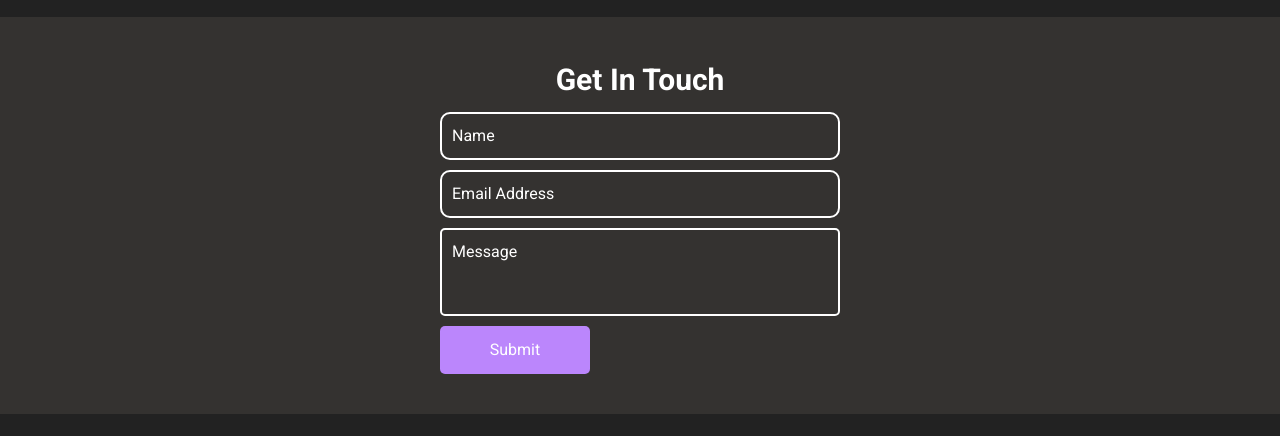
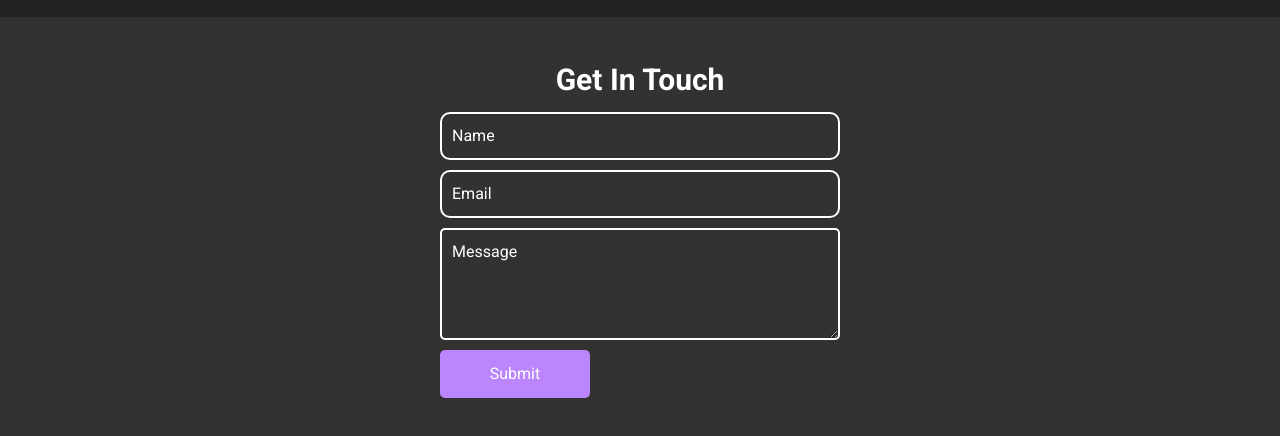
Before and after one commit to logisparktech/nk-photography-portfolio-site, a plain HTML site: page nk-photography-site/index.html in a window 1280 px wide. Shown: the part 2378-2814 px from the top of the page. Drawn offline with nearby package versions, Linux system fonts and the light colour scheme.

Commit message:
fill-in and place holder section fixed

```diff
--- a/nk-photography-site/index.html
+++ b/nk-photography-site/index.html
@@ -158,10 +158,10 @@
     <div class="get-in-touch-section">
       <p class="get-in-touch-title">Get In Touch</p>
       <div class="fill-in">
-        <p class="name-email">Name</p>
-        <p class="name-email">Email Address</p>
-        <p class="msg">Message</p>
-        <button class="submit-btn">Submit</button>
+        <input type="text" placeholder="Name" class="name-email" id="contact-name">
+        <input type="email" placeholder="Email" class="name-email" id="contact-email">
+        <textarea class="msg" id="contact-msg" placeholder="Message"></textarea>
+        <button class="submit-btn" id="submit-btn">Submit</button>
       </div>
     </div>
     <div class="follow-section">
--- a/nk-photography-site/styles.css
+++ b/nk-photography-site/styles.css
@@ -384,6 +384,19 @@ its picture*/
 .fill-in {
   margin: 0 auto;
   width: 25rem;
+  display: flex;
+  flex-direction: column;
+}
+
+input,
+textarea {
+  background-color: unset;
+  color: #ffffff;
+}
+
+input::placeholder,
+textarea::placeholder {
+  color: white;
 }
 
 .name-email {
```
